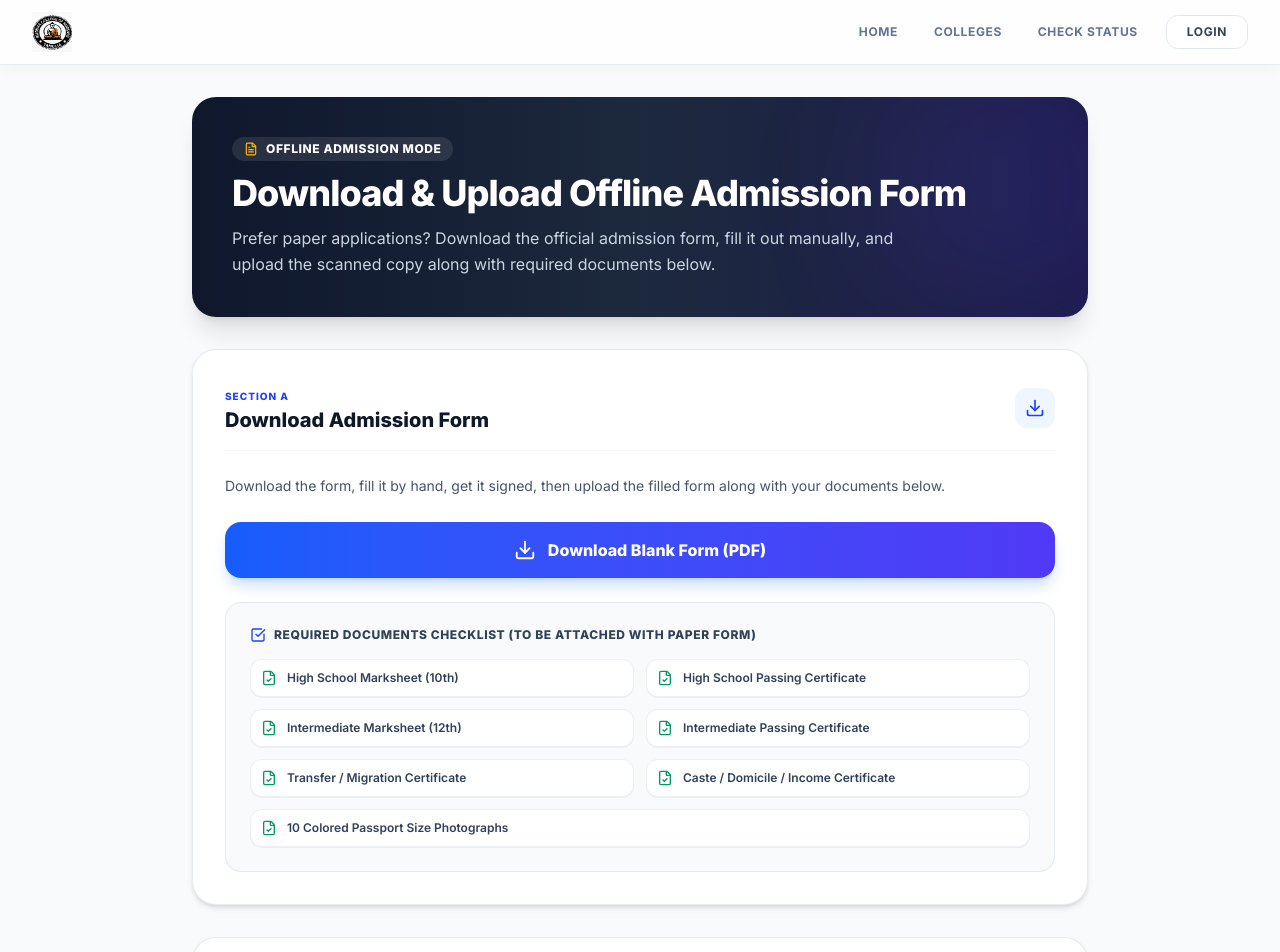
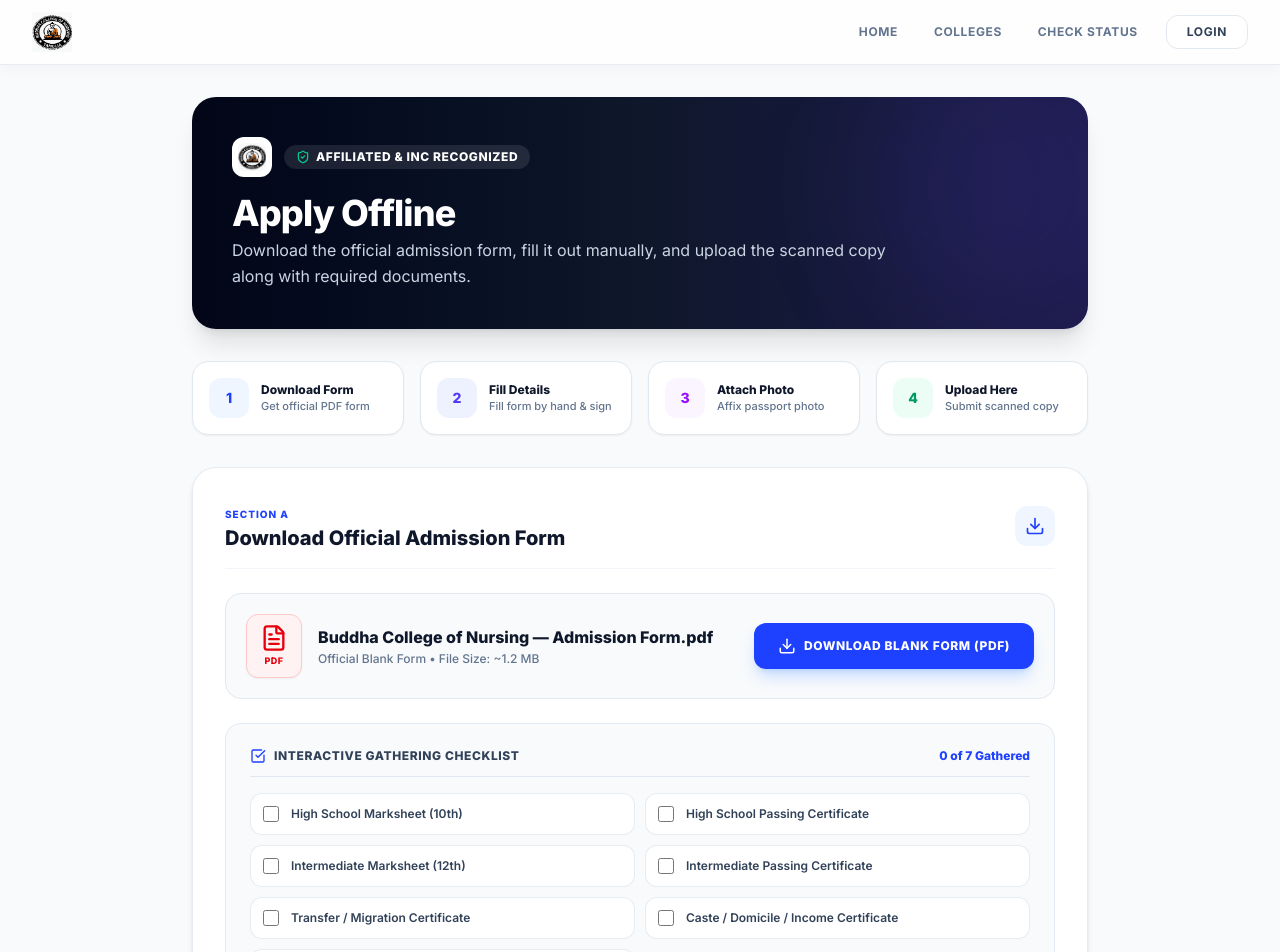
Before and after one commit to technology67613/ictehub, a React (Vite) app in the folder client/: page /apply/offline in a window 1280 px wide. Shown: the top 952 px of the page. Built offline with nearby package versions, Linux system fonts and the light colour scheme.

Commit message:
Changes in UI and UX

```diff
--- a/client/src/components/AuthPage.jsx
+++ b/client/src/components/AuthPage.jsx
@@ -130,7 +130,7 @@
                 setError('');
                 setSuccess('');
               }}
-              className={`flex-1 py-2.5 px-3 rounded-xl text-xs font-extrabold flex items-center justify-center gap-2 transition-all cursor-pointer border-none ${
+              className={`flex-1 min-h-[44px] py-2.5 px-3 rounded-xl text-xs font-extrabold flex items-center justify-center gap-2 transition-all cursor-pointer border-none ${
                 loginType === 'student'
                   ? 'bg-[#1E40FF] text-white shadow-md shadow-blue-500/20'
                   : 'bg-transparent text-slate-600 hover:text-slate-900'
@@ -145,7 +145,7 @@
                 setError('');
                 setSuccess('');
               }}
-              className={`flex-1 py-2.5 px-3 rounded-xl text-xs font-extrabold flex items-center justify-center gap-2 transition-all cursor-pointer border-none ${
+              className={`flex-1 min-h-[44px] py-2.5 px-3 rounded-xl text-xs font-extrabold flex items-center justify-center gap-2 transition-all cursor-pointer border-none ${
                 loginType === 'staff'
                   ? 'bg-slate-900 text-white shadow-md shadow-slate-900/20'
                   : 'bg-transparent text-slate-600 hover:text-slate-900'
@@ -261,7 +261,7 @@
 
             <button
               type="submit"
-              className={`relative w-full mt-2 py-3.5 rounded-xl font-extrabold text-xs uppercase tracking-wider text-white shadow-lg transition-all duration-300 disabled:opacity-70 disabled:cursor-not-allowed disabled:transform-none flex items-center justify-center gap-2 overflow-hidden cursor-pointer border-none ${
+              className={`relative w-full min-h-[44px] mt-2 py-3.5 rounded-xl font-extrabold text-xs uppercase tracking-wider text-white shadow-lg transition-all duration-300 disabled:opacity-70 disabled:cursor-not-allowed disabled:transform-none flex items-center justify-center gap-2 overflow-hidden cursor-pointer border-none ${
                 loginType === 'student'
                   ? 'bg-[#1E40FF] hover:bg-blue-700 shadow-blue-500/30'
                   : 'bg-slate-900 hover:bg-slate-800 shadow-slate-900/30'
--- a/client/src/components/CheckStatus.jsx
+++ b/client/src/components/CheckStatus.jsx
@@ -113,7 +113,7 @@
             <button
               type="submit"
               disabled={loading || !phone.trim() || !name.trim()}
-              className="bg-[#1E40FF] hover:bg-[#1E40FF]/90 text-white font-bold text-xs uppercase tracking-wider w-full sm:w-auto self-end px-8 py-3.5 rounded-xl shadow-lg shadow-[#1E40FF]/25 flex items-center justify-center gap-2 transition-all disabled:opacity-50"
+              className="bg-[#1E40FF] hover:bg-[#1E40FF]/90 text-white font-bold text-xs uppercase tracking-wider w-full min-h-[44px] px-8 py-3.5 rounded-xl shadow-lg shadow-[#1E40FF]/25 flex items-center justify-center gap-2 transition-all disabled:opacity-50 cursor-pointer border-none"
             >
               {loading ? <Loader2 size={14} className="animate-spin" /> : <Search size={14} />}
               Check Status
--- a/client/src/components/CollegeCard.jsx
+++ b/client/src/components/CollegeCard.jsx
@@ -104,7 +104,7 @@
 
           <button
             onClick={handleInquireClick}
-            className="w-full py-3.5 rounded-xl bg-slate-900 hover:bg-indigo-600 text-white font-bold text-xs uppercase tracking-wider transition-all duration-300 shadow-md flex items-center justify-center gap-2 group/btn outline-none"
+            className="w-full min-h-[44px] py-3.5 rounded-xl bg-slate-900 hover:bg-indigo-600 text-white font-bold text-xs uppercase tracking-wider transition-all duration-300 shadow-md flex items-center justify-center gap-2 group/btn outline-none cursor-pointer border-none"
           >
             Request Info <ArrowRight size={14} className="group-hover/btn:translate-x-1 transition-transform" />
           </button>
--- a/client/src/components/InquiryForm.jsx
+++ b/client/src/components/InquiryForm.jsx
@@ -258,7 +258,7 @@
               <button
                 type="submit"
                 disabled={loading}
-                className="relative w-full mt-4 py-4 rounded-xl bg-gradient-to-r from-indigo-600 to-purple-600 hover:from-indigo-500 hover:to-purple-500 text-white font-bold text-sm uppercase tracking-wider shadow-lg shadow-indigo-500/30 hover:shadow-xl hover:-translate-y-0.5 transition-all flex items-center justify-center gap-2 overflow-hidden group outline-none disabled:opacity-70 disabled:transform-none disabled:shadow-none"
+                className="relative w-full min-h-[44px] mt-4 py-4 rounded-xl bg-gradient-to-r from-indigo-600 to-purple-600 hover:from-indigo-500 hover:to-purple-500 text-white font-bold text-sm uppercase tracking-wider shadow-lg shadow-indigo-500/30 hover:shadow-xl hover:-translate-y-0.5 transition-all flex items-center justify-center gap-2 overflow-hidden group outline-none cursor-pointer border-none disabled:opacity-70 disabled:transform-none disabled:shadow-none"
               >
                 <div className="absolute inset-0 w-full h-full bg-gradient-to-r from-transparent via-white/20 to-transparent -translate-x-full group-hover:animate-[shimmer_1.5s_infinite]"></div>
                 {loading ? (
--- a/client/src/components/InstituteInquiryForm.jsx
+++ b/client/src/components/InstituteInquiryForm.jsx
@@ -264,7 +264,7 @@
               <button
                 type="submit"
                 disabled={loading}
-                className="relative w-full mt-2 py-4 rounded-xl bg-gradient-to-r from-indigo-600 to-purple-600 hover:from-indigo-50 hover:to-purple-50 text-white font-bold text-sm uppercase tracking-wider shadow-lg shadow-indigo-500/30 hover:shadow-xl hover:-translate-y-0.5 transition-all flex items-center justify-center gap-2 overflow-hidden group outline-none disabled:opacity-70 disabled:transform-none disabled:shadow-none"
+                className="relative w-full min-h-[44px] mt-2 py-4 rounded-xl bg-gradient-to-r from-indigo-600 to-purple-600 hover:from-indigo-50 hover:to-purple-50 text-white font-bold text-sm uppercase tracking-wider shadow-lg shadow-indigo-500/30 hover:shadow-xl hover:-translate-y-0.5 transition-all flex items-center justify-center gap-2 overflow-hidden group outline-none cursor-pointer border-none disabled:opacity-70 disabled:transform-none disabled:shadow-none"
               >
                 <div className="absolute inset-0 w-full h-full bg-gradient-to-r from-transparent via-white/20 to-transparent -translate-x-full group-hover:animate-[shimmer_1.5s_infinite]"></div>
                 {loading ? (
--- a/client/src/components/OfflineAdmission.jsx
+++ b/client/src/components/OfflineAdmission.jsx
@@ -46,6 +46,17 @@
   const [submitting, setSubmitting] = useState(false);
   const [submitProgress, setSubmitProgress] = useState('');
   const [submittedCredentials, setSubmittedCredentials] = useState(null);
+  const [checkedDocs, setCheckedDocs] = useState({});
+
+  const CHECKLIST_ITEMS = [
+    { id: 'c10', label: 'High School Marksheet (10th)' },
+    { id: 'c10c', label: 'High School Passing Certificate' },
+    { id: 'c12', label: 'Intermediate Marksheet (12th)' },
+    { id: 'c12c', label: 'Intermediate Passing Certificate' },
+    { id: 'tc', label: 'Transfer / Migration Certificate' },
+    { id: 'caste', label: 'Caste / Domicile / Income Certificate' },
+    { id: 'photo', label: '10 Colored Passport Size Photographs' }
+  ];
 
   // Upload progress helper function
   const uploadWithProgress = (file, type, onProgress) => {
@@ -362,84 +373,118 @@
           </div>
         ) : (
           <>
-            {/* Page Header */}
-            <div className="bg-gradient-to-r from-slate-900 via-slate-800 to-indigo-950 text-white rounded-3xl p-8 sm:p-10 shadow-xl relative overflow-hidden">
-              <div className="absolute right-0 top-0 translate-x-10 -translate-y-10 w-64 h-64 bg-indigo-500/10 rounded-full blur-3xl" />
-              <div className="relative z-10 space-y-3">
-                <div className="inline-flex items-center gap-2 px-3 py-1 rounded-full bg-white/10 text-white text-xs font-extrabold uppercase tracking-wider backdrop-blur-md">
-                  <FileText size={14} className="text-amber-400" /> Offline Admission Mode
+            {/* Page Hero */}
+            <div className="bg-gradient-to-r from-slate-950 via-slate-900 to-indigo-950 text-white rounded-3xl p-8 sm:p-10 shadow-xl relative overflow-hidden">
+              <div className="absolute right-0 top-0 translate-x-10 -translate-y-10 w-64 h-64 bg-indigo-500/10 rounded-full blur-3xl pointer-events-none" />
+              <div className="relative z-10 space-y-4">
+                <div className="flex flex-wrap items-center gap-3">
+                  <img src="/logo.png" alt="Buddha College of Nursing" className="h-10 w-auto bg-white p-1.5 rounded-xl shrink-0" />
+                  <span className="inline-flex items-center gap-1.5 px-3 py-1 rounded-full bg-white/10 text-white text-xs font-extrabold uppercase tracking-wider backdrop-blur-md">
+                    <ShieldCheck size={14} className="text-emerald-400" /> Affiliated & INC Recognized
+                  </span>
                 </div>
-                <h1 className="text-3xl sm:text-4xl font-black tracking-tight">
-                  Download & Upload Offline Admission Form
+                <div>
+                  <h1 className="text-3xl sm:text-4xl font-black tracking-tight text-white">
+                    Apply Offline
                   </h1>
-                <p className="text-slate-300 text-sm sm:text-base max-w-2xl font-normal leading-relaxed">
-                  Prefer paper applications? Download the official admission form, fill it out manually, and upload the scanned copy along with required documents below.
+                  <p className="text-slate-300 text-sm sm:text-base max-w-2xl font-normal leading-relaxed mt-1">
+                    Download the official admission form, fill it out manually, and upload the scanned copy along with required documents.
                   </p>
                 </div>
               </div>
+            </div>
 
-            {/* Section A — Download Form */}
+            {/* Visual Step-by-Step Instructions */}
+            <div className="grid grid-cols-1 sm:grid-cols-2 lg:grid-cols-4 gap-4">
+              <div className="bg-white p-4 rounded-2xl border border-slate-200 shadow-xs flex items-center gap-3">
+                <div className="w-10 h-10 rounded-xl bg-blue-50 text-[#1E40FF] font-black text-sm flex items-center justify-center shrink-0">1</div>
+                <div>
+                  <h4 className="text-xs font-extrabold text-slate-900">Download Form</h4>
+                  <p className="text-[11px] text-slate-500 font-medium">Get official PDF form</p>
+                </div>
+              </div>
+              <div className="bg-white p-4 rounded-2xl border border-slate-200 shadow-xs flex items-center gap-3">
+                <div className="w-10 h-10 rounded-xl bg-indigo-50 text-indigo-600 font-black text-sm flex items-center justify-center shrink-0">2</div>
+                <div>
+                  <h4 className="text-xs font-extrabold text-slate-900">Fill Details</h4>
+                  <p className="text-[11px] text-slate-500 font-medium">Fill form by hand & sign</p>
+                </div>
+              </div>
+              <div className="bg-white p-4 rounded-2xl border border-slate-200 shadow-xs flex items-center gap-3">
+                <div className="w-10 h-10 rounded-xl bg-purple-50 text-purple-600 font-black text-sm flex items-center justify-center shrink-0">3</div>
+                <div>
+                  <h4 className="text-xs font-extrabold text-slate-900">Attach Photo</h4>
+                  <p className="text-[11px] text-slate-500 font-medium">Affix passport photo</p>
+                </div>
+              </div>
+              <div className="bg-white p-4 rounded-2xl border border-slate-200 shadow-xs flex items-center gap-3">
+                <div className="w-10 h-10 rounded-xl bg-emerald-50 text-emerald-600 font-black text-sm flex items-center justify-center shrink-0">4</div>
+                <div>
+                  <h4 className="text-xs font-extrabold text-slate-900">Upload Here</h4>
+                  <p className="text-[11px] text-slate-500 font-medium">Submit scanned copy</p>
+                </div>
+              </div>
+            </div>
+
+            {/* Section A — Download Form Card with PDF Preview */}
             <div className="bg-white rounded-3xl p-6 sm:p-8 border border-slate-200/80 shadow-md space-y-6">
               <div className="flex items-center justify-between border-b border-slate-100 pb-4">
                 <div>
                   <span className="text-[10px] font-extrabold uppercase tracking-widest text-[#1E40FF]">Section A</span>
-                  <h2 className="text-xl font-extrabold text-slate-900">Download Admission Form</h2>
+                  <h2 className="text-xl font-extrabold text-slate-900">Download Official Admission Form</h2>
                 </div>
                 <div className="w-10 h-10 rounded-xl bg-blue-50 text-[#1E40FF] flex items-center justify-center font-bold">
                   <Download size={20} />
                 </div>
               </div>
 
-              <p className="text-slate-600 text-sm leading-relaxed">
-                Download the form, fill it by hand, get it signed, then upload the filled form along with your documents below.
-              </p>
-
-              {/* Large Download Button */}
+              {/* PDF Preview Card */}
+              <div className="bg-slate-50 border border-slate-200 rounded-2xl p-5 flex flex-col sm:flex-row items-center justify-between gap-5">
+                <div className="flex items-center gap-4 min-w-0">
+                  <div className="w-14 h-16 rounded-xl bg-red-50 text-red-600 border border-red-200 flex flex-col items-center justify-center shrink-0 shadow-xs">
+                    <FileText size={28} />
+                    <span className="text-[9px] font-black uppercase tracking-wider mt-0.5">PDF</span>
+                  </div>
+                  <div className="min-w-0">
+                    <h3 className="font-extrabold text-slate-900 text-sm sm:text-base truncate">Buddha College of Nursing — Admission Form.pdf</h3>
+                    <p className="text-xs text-slate-500 font-medium mt-0.5">Official Blank Form • File Size: ~1.2 MB</p>
+                  </div>
+                </div>
                 <a
                   href={BLANK_FORM_PDF_URL}
                   target="_blank"
                   rel="noopener noreferrer"
                   download="Buddha_College_of_Nursing_Admission_Form.pdf"
-                className="flex items-center justify-center gap-3 w-full py-4 px-6 rounded-2xl bg-gradient-to-r from-blue-600 to-indigo-600 hover:from-blue-700 hover:to-indigo-700 text-white font-extrabold text-base transition-all shadow-lg shadow-blue-500/25 no-underline cursor-pointer group"
+                  className="w-full sm:w-auto min-h-[44px] px-6 py-3.5 rounded-xl bg-[#1E40FF] hover:bg-blue-700 text-white font-extrabold text-xs uppercase tracking-wider transition-all shadow-lg shadow-blue-500/25 flex items-center justify-center gap-2 border-none no-underline shrink-0 cursor-pointer"
                 >
-                <Download size={22} className="group-hover:translate-y-0.5 transition-transform" />
-                <span>Download Blank Form (PDF)</span>
+                  <Download size={18} /> Download Blank Form (PDF)
                 </a>
+              </div>
 
-              {/* Document Checklist */}
+              {/* Interactive Document Checklist */}
               <div className="bg-slate-50 p-6 rounded-2xl border border-slate-200/80 space-y-4">
+                <div className="flex flex-col sm:flex-row sm:items-center justify-between gap-2 border-b border-slate-200 pb-3">
                   <h3 className="text-xs font-extrabold uppercase tracking-wider text-slate-700 flex items-center gap-2">
-                  <CheckSquare size={16} className="text-[#1E40FF]" /> Required Documents Checklist (To be attached with paper form)
+                    <CheckSquare size={16} className="text-[#1E40FF]" /> Interactive Gathering Checklist
                   </h3>
-                <div className="grid grid-cols-1 sm:grid-cols-2 gap-3 text-xs font-semibold text-slate-700">
-                  <div className="flex items-center gap-2.5 p-2.5 rounded-xl bg-white border border-slate-200/60 shadow-2xs">
-                    <FileCheck size={16} className="text-emerald-600 shrink-0" />
-                    <span>High School Marksheet (10th)</span>
+                  <span className="text-xs font-extrabold text-[#1E40FF]">
+                    {Object.values(checkedDocs).filter(Boolean).length} of {CHECKLIST_ITEMS.length} Gathered
+                  </span>
                 </div>
-                  <div className="flex items-center gap-2.5 p-2.5 rounded-xl bg-white border border-slate-200/60 shadow-2xs">
-                    <FileCheck size={16} className="text-emerald-600 shrink-0" />
-                    <span>High School Passing Certificate</span>
-                  </div>
-                  <div className="flex items-center gap-2.5 p-2.5 rounded-xl bg-white border border-slate-200/60 shadow-2xs">
-                    <FileCheck size={16} className="text-emerald-600 shrink-0" />
-                    <span>Intermediate Marksheet (12th)</span>
-                  </div>
-                  <div className="flex items-center gap-2.5 p-2.5 rounded-xl bg-white border border-slate-200/60 shadow-2xs">
-                    <FileCheck size={16} className="text-emerald-600 shrink-0" />
-                    <span>Intermediate Passing Certificate</span>
-                  </div>
-                  <div className="flex items-center gap-2.5 p-2.5 rounded-xl bg-white border border-slate-200/60 shadow-2xs">
-                    <FileCheck size={16} className="text-emerald-600 shrink-0" />
-                    <span>Transfer / Migration Certificate</span>
-                  </div>
-                  <div className="flex items-center gap-2.5 p-2.5 rounded-xl bg-white border border-slate-200/60 shadow-2xs">
-                    <FileCheck size={16} className="text-emerald-600 shrink-0" />
-                    <span>Caste / Domicile / Income Certificate</span>
-                  </div>
-                  <div className="flex items-center gap-2.5 p-2.5 rounded-xl bg-white border border-slate-200/60 shadow-2xs sm:col-span-2">
-                    <FileCheck size={16} className="text-emerald-600 shrink-0" />
-                    <span>10 Colored Passport Size Photographs</span>
-                  </div>
+                <div className="grid grid-cols-1 sm:grid-cols-2 gap-2.5 text-xs font-semibold text-slate-700">
+                  {CHECKLIST_ITEMS.map(item => (
+                    <label key={item.id} className={`flex items-center gap-3 p-3 rounded-xl border cursor-pointer transition-all ${
+                      checkedDocs[item.id] ? 'bg-emerald-50/80 border-emerald-300 text-emerald-900 font-bold' : 'bg-white border-slate-200/80 text-slate-700 hover:bg-slate-100/60'
+                    }`}>
+                      <input
+                        type="checkbox"
+                        checked={!!checkedDocs[item.id]}
+                        onChange={() => setCheckedDocs(prev => ({ ...prev, [item.id]: !prev[item.id] }))}
+                        className="w-4 h-4 rounded text-emerald-600 focus:ring-emerald-500 cursor-pointer"
+                      />
+                      <span>{item.label}</span>
+                    </label>
+                  ))}
                 </div>
               </div>
             </div>
@@ -521,7 +566,7 @@
                 {/* Course Applied (GNM / ANM Radio buttons) */}
                 <div className="space-y-2 sm:col-span-2">
                   <label className="text-xs font-bold uppercase tracking-wider text-slate-700">Course Applied *</label>
-                  <div className="flex gap-4">
+                  <div className="flex flex-col sm:flex-row gap-3">
                     <label className={`flex-1 flex items-center gap-3 p-4 rounded-xl border cursor-pointer transition-all ${course === 'GNM' ? 'border-[#1E40FF] bg-[#EEF2FF] shadow-xs' : 'border-slate-200 bg-white hover:bg-slate-50'}`}>
                       <input
                         type="radio"
@@ -602,12 +647,12 @@
 
               {/* Upload Supporting Documents (multiple files, up to 10) */}
               <div className="space-y-4 pt-4 border-t border-slate-100">
-                <div className="flex items-center justify-between">
+                <div className="flex flex-col sm:flex-row sm:items-center justify-between gap-3">
                   <div>
                     <label className="text-xs font-bold uppercase tracking-wider text-slate-700">Upload Supporting Documents</label>
                     <p className="text-xs text-slate-400">Attach marksheets, certificates, photos (up to 10 files)</p>
                   </div>
-                  <label className="px-4 py-2 rounded-xl bg-slate-100 hover:bg-slate-200 text-slate-700 text-xs font-bold uppercase tracking-wider cursor-pointer border-none transition-all inline-flex items-center gap-1.5">
+                  <label className="w-full sm:w-auto min-h-[44px] justify-center px-4 py-2.5 rounded-xl bg-slate-100 hover:bg-slate-200 text-slate-700 text-xs font-bold uppercase tracking-wider cursor-pointer border-none transition-all inline-flex items-center gap-1.5">
                     <Plus size={14} /> Add Documents
                     <input
                       type="file"
--- a/client/src/components/ProfilePage.jsx
+++ b/client/src/components/ProfilePage.jsx
@@ -194,7 +194,7 @@
             <button
               type="submit"
               disabled={saving || uploading}
-              className="w-full py-3 bg-[#1E40FF] hover:bg-[#1E40FF]/90 text-white rounded-xl text-xs font-bold uppercase tracking-wider shadow-lg shadow-[#1E40FF]/25 flex items-center justify-center gap-2 mt-4 disabled:opacity-50"
+              className="w-full min-h-[44px] py-3 bg-[#1E40FF] hover:bg-[#1E40FF]/90 text-white rounded-xl text-xs font-bold uppercase tracking-wider shadow-lg shadow-[#1E40FF]/25 flex items-center justify-center gap-2 mt-4 disabled:opacity-50 cursor-pointer border-none"
             >
               {saving ? <Loader2 size={14} className="animate-spin" /> : <CheckCircle2 size={14} />}
               Save Profile Changes
```
Also changed, not shown: client/src/components/AdmissionForm.jsx (+105 -80 lines), client/src/components/CollegeBrowse.jsx (+5 -5 lines), client/src/components/Footer.jsx (+8 -8 lines). Lines whose indentation alone changed are shown as unchanged.
